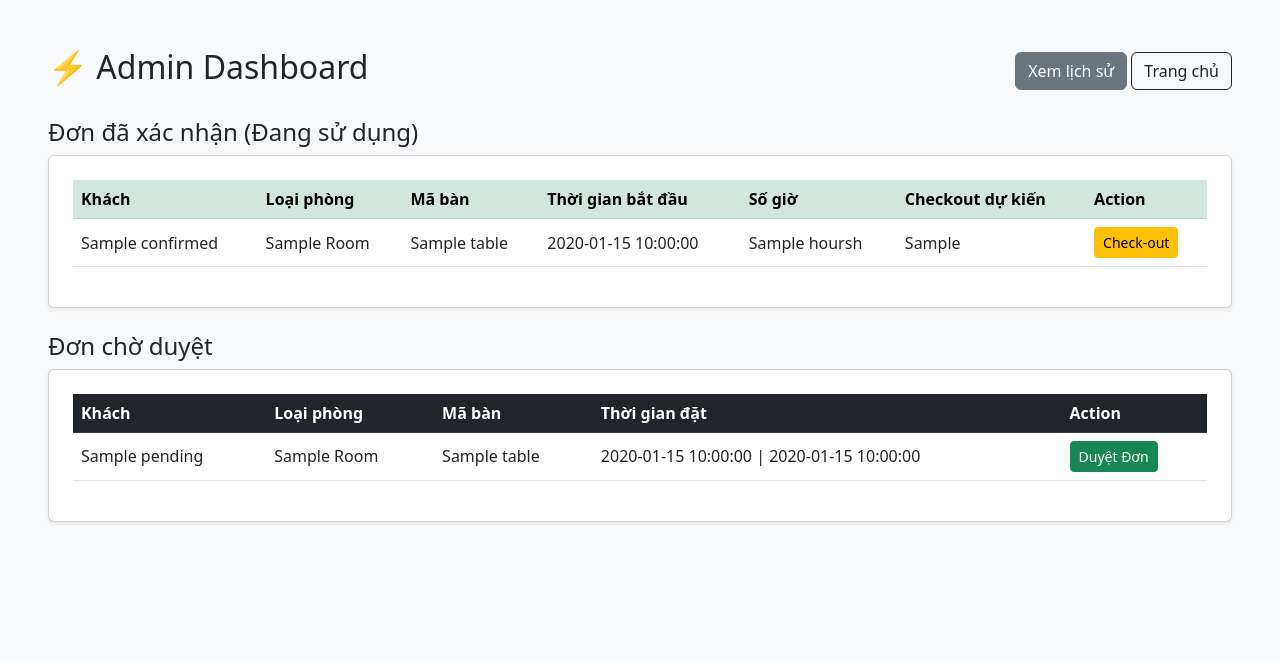
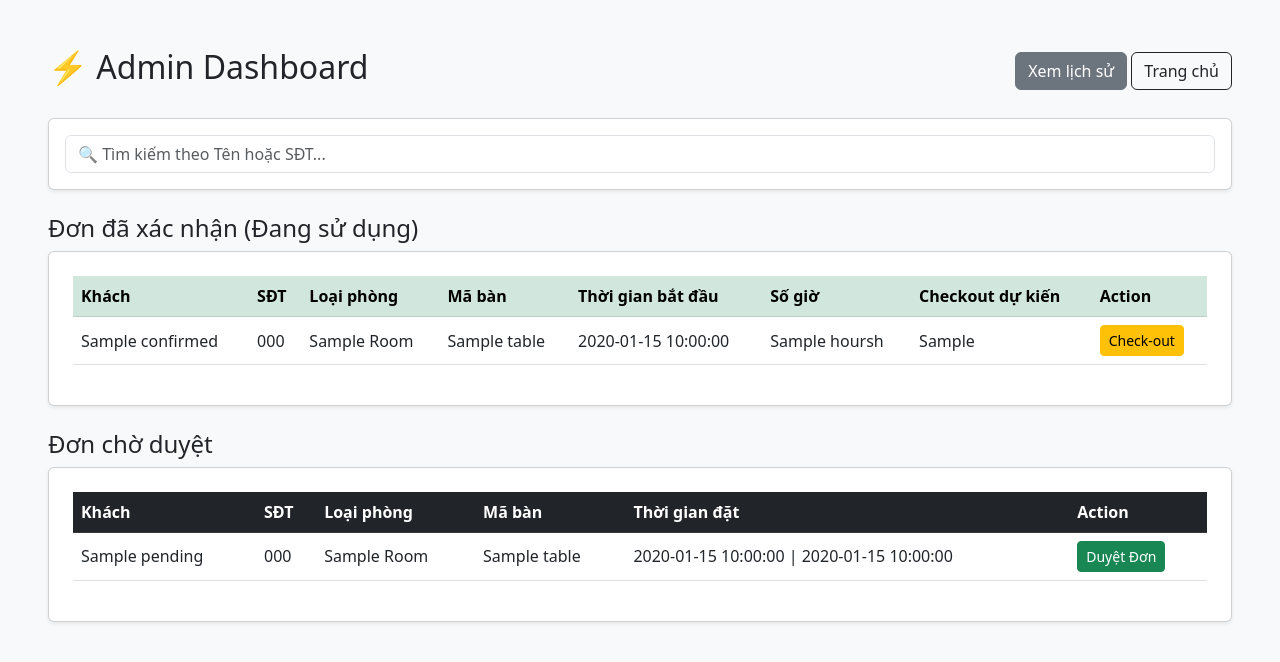
Before and after one commit to tanphatng2007-blip/desknow-booking, a Flask app: template templates/admin.html in a window 1280 px wide. Shown: the top 662 px of the page. Run offline with Flask 3, Linux system fonts and the light colour scheme; the template is opened without the code that fills it: most values are stand-ins (such as "Sample title", 1, 10 or a date in 2020).

Commit message:
Update admin.html

```diff
--- a/templates/admin.html
+++ b/templates/admin.html
@@ -1,6 +1,13 @@
-<link href="https://cdn.jsdelivr.net/npm/bootstrap@5.3.0/dist/css/bootstrap.min.css" rel="stylesheet">
+<!DOCTYPE html>
+<html lang="vi">
+<head>
+    <meta charset="UTF-8">
+    <title>Admin Dashboard</title>
+    <link href="https://cdn.jsdelivr.net/npm/bootstrap@5.3.0/dist/css/bootstrap.min.css" rel="stylesheet">
+</head>
 <body class="bg-light p-5">
-    <div class="d-flex justify-content-between align-items-center">
+
+    <div class="d-flex justify-content-between align-items-center mb-4">
         <h2>⚡ Admin Dashboard</h2>
         <div>
             <a href="/history" class="btn btn-secondary">Xem lịch sử</a>
@@ -8,12 +15,17 @@
         </div>
     </div>
 
+    <div class="card p-3 mb-4 shadow-sm">
+        <input type="text" id="searchInput" class="form-control" placeholder="🔍 Tìm kiếm theo Tên hoặc SĐT...">
+    </div>
+
     <h4 class="mt-4">Đơn đã xác nhận (Đang sử dụng)</h4>
     <div class="card p-4 shadow-sm mb-4">
-        <table class="table table-hover align-middle">
+        <table class="table table-hover align-middle" id="confirmedTable">
             <thead class="table-success">
                 <tr>
                     <th>Khách</th>
+                    <th>SĐT</th>
                     <th>Loại phòng</th>
                     <th>Mã bàn</th>
                     <th>Thời gian bắt đầu</th>
@@ -24,8 +36,9 @@
             </thead>
             <tbody>
                 {% for b in confirmed %}
-                <tr>
-                    <td>{{ b.name }}</td>
+                <tr class="booking-row">
+                    <td class="name">{{ b.name }}</td>
+                    <td class="phone">{{ b.phone }}</td>
                     <td>{{ b.room_type|capitalize }} Room</td>
                     <td>{{ b.table if b.room_type != 'public' else '-' }}</td>
                     <td>{{ b.booking_datetime }}</td>
@@ -40,10 +53,11 @@
 
     <h4>Đơn chờ duyệt</h4>
     <div class="card p-4 shadow-sm">
-        <table class="table table-hover align-middle">
+        <table class="table table-hover align-middle" id="pendingTable">
             <thead class="table-dark">
                 <tr>
                     <th>Khách</th>
+                    <th>SĐT</th>
                     <th>Loại phòng</th>
                     <th>Mã bàn</th>
                     <th>Thời gian đặt</th>
@@ -52,8 +66,9 @@
             </thead>
             <tbody>
                 {% for b in pending %}
-                <tr>
-                    <td>{{ b.name }}</td>
+                <tr class="booking-row">
+                    <td class="name">{{ b.name }}</td>
+                    <td class="phone">{{ b.phone }}</td>
                     <td>{{ b.room_type|capitalize }} Room</td>
                     <td>{{ b.table if b.room_type != 'public' else '-' }}</td>
                     <td>{{ b.date }} | {{ b.time }}</td>
@@ -63,4 +78,23 @@
             </tbody>
         </table>
     </div>
+
+    <script>
+        // Logic tìm kiếm
+        document.getElementById('searchInput').addEventListener('keyup', function() {
+            let filter = this.value.toLowerCase();
+            let rows = document.querySelectorAll('.booking-row');
+
+            rows.forEach(row => {
+                let name = row.querySelector('.name').textContent.toLowerCase();
+                let phone = row.querySelector('.phone').textContent.toLowerCase();
+                if (name.includes(filter) || phone.includes(filter)) {
+                    row.style.display = "";
+                } else {
+                    row.style.display = "none";
+                }
+            });
+        });
+    </script>
 </body>
+</html>
```
